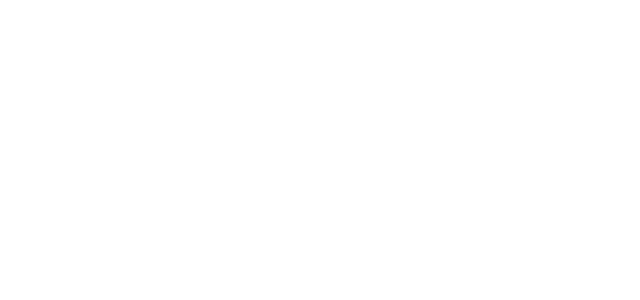
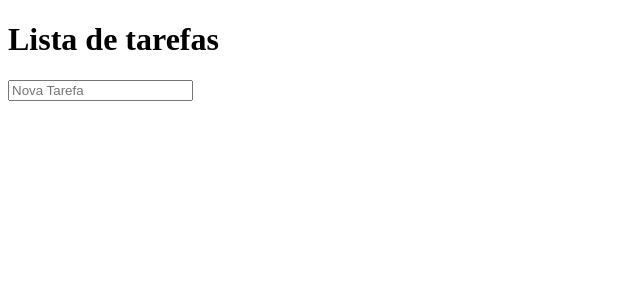
Before and after one commit to Gabriel-V-Martins/to-do-list_vite, a React (Vite) app in the folder to-do-list_vite/: page / in a window 1280 px wide. Shown: the top 300 px of the page, without its empty margins (0-640 px from the left). Built offline with nearby package versions, Linux system fonts and the light colour scheme.

Commit message:
Construção das primeiras funções

```diff
--- a/to-do-list_vite/src/App.jsx
+++ b/to-do-list_vite/src/App.jsx
@@ -2,12 +2,51 @@ import React, { useState } from 'react'
 import TodoList from './todoList';
 
 function App() {
+  const [todos, setTodos] = useState([]);
+  const [visivel, setVisivel] = useState(true);
+  const [novaTarefa, setNovaTarefa] = useState("");
+  const [dataDia, setDataDia] = useState("");
+  const [hora, setDataHora] = useState("");
+
+  const addTarefa = () => {
+    if (novaTarefa.trim() === "") return;
+    const novoTodo = {
+      id: Date.now(),
+      text: novaTarefa,
+      date: dataDia,
+      hora: hora
+    }
+    setTodos([...todos, novoTodo]);
+    setNovaTarefa("");
+    setDataDia("");
+    setDataHora("");
+  }
+
+  const removerTarefa = (id) => {
+    setTodos(todos.filter((todo) => todo.id !== id));
+  }
+
+  const verLista = () => {
+    setVisivel(!visivel);
+  }
 
   return (
-    <div>
+    <div style={styles.container}>
+      <h1>Lista de tarefas</h1>
+      <div style={styles.container}>
+        <input
+        type='text'
+        placeholder='Nova Tarefa'
+        value={novaTarefa}
+        onChange={(e) => setNovaTarefa(e.target.value)}
+        style={styles.input}
+        />
+      </div>
 
     </div>
   )
 }
-
+const styles = {
+  container: {}
+}
 export default App
--- a/to-do-list_vite/src/todoItem.jsx
+++ b/to-do-list_vite/src/todoItem.jsx
@@ -1,9 +1,9 @@
 import React from "react";
-export default function todoItem({ todo, removeTask }) {
+export default function todoItem({ todo, removerTarefa }) {
   return (
     <li>
       {todo.date} -- {todo.hora} -- {todo.text}
-      <button style={styles.button} onClick={() => removeTask(todo.id)}>X</button>
+      <button style={styles.button} onClick={() => removerTarefa(todo.id)}>X</button>
     </li>
   );
 }
--- a/to-do-list_vite/src/todoList.jsx
+++ b/to-do-list_vite/src/todoList.jsx
@@ -1,11 +1,11 @@
 import React from 'react';
 import TodoItem from './todoItem';
 
-export default function TodoList({ todos, removeTask }) {
+export default function TodoList({ todos, removerTarefa }) {
     return (
         <ul style={styles}>
             {todos.map((todo) => (
-                <TodoItem key={todo.id} todo={todo} removeTask={removeTask} />
+                <TodoItem key={todo.id} todo={todo} removerTarefa={removerTarefa} />
             ))}
         </ul>
     );
```
